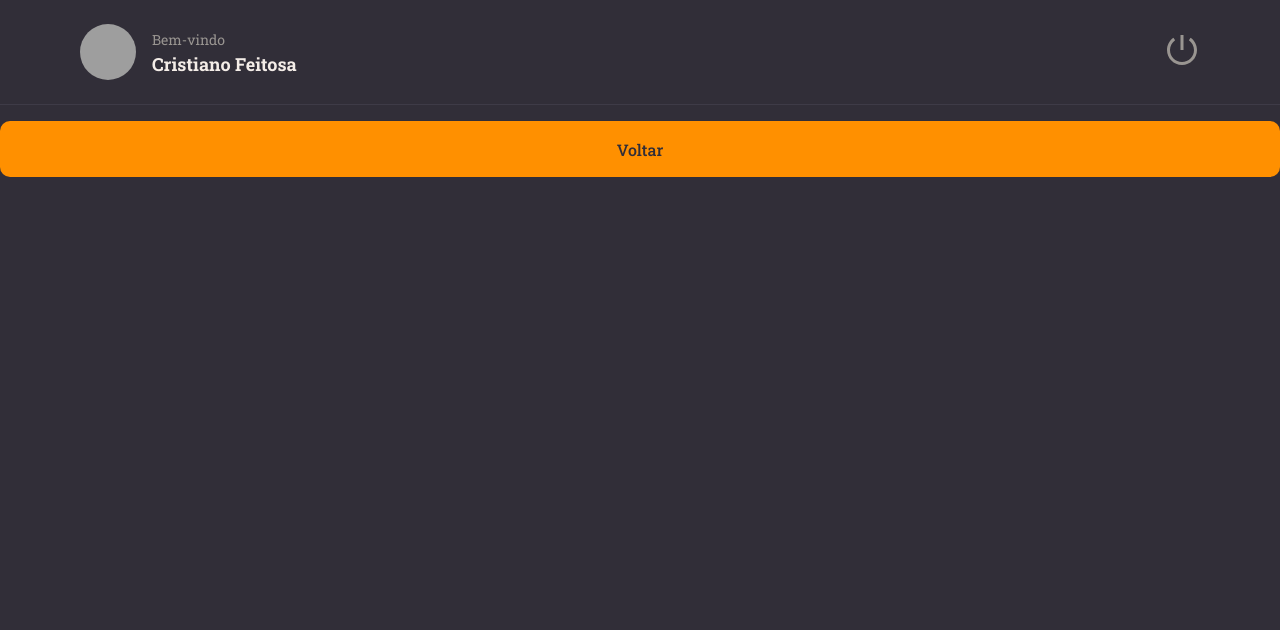
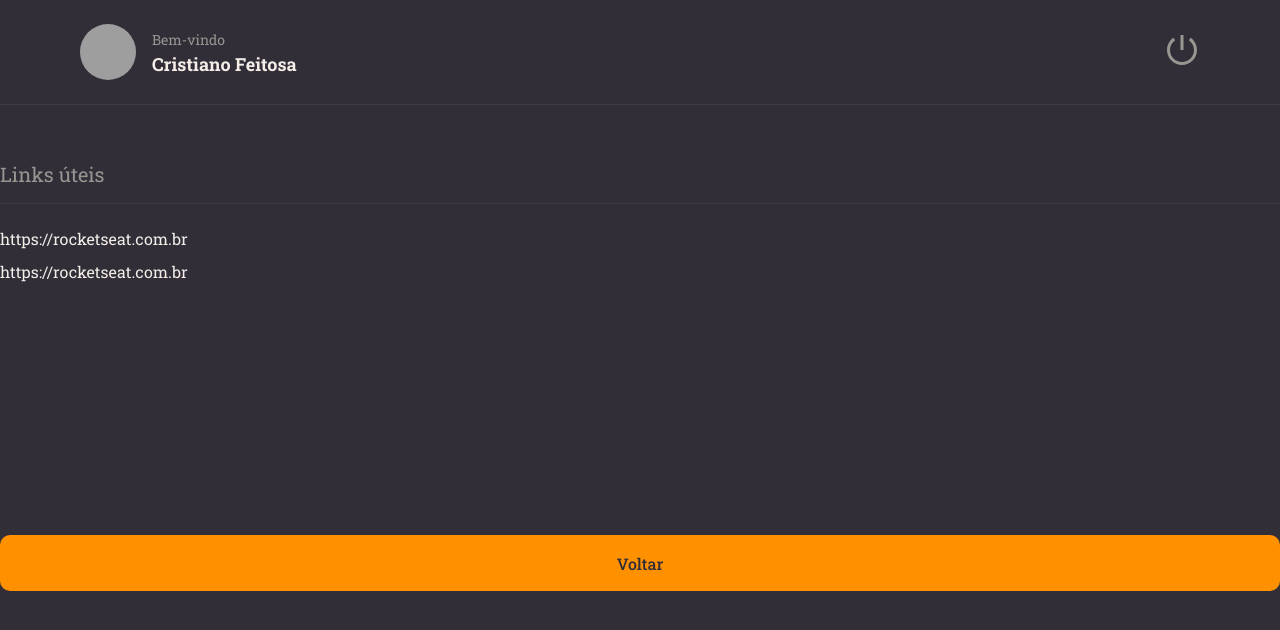
Before and after one commit to crisfeitosa/rocketnotes, a React (Vite) app: page / in a window 1280 px wide. Shown: the top 630 px of the page. Built offline with nearby package versions, Linux system fonts and the light colour scheme; grey boxes are pictures that could not be loaded.

Commit message:
Children

```diff
--- /dev/null
+++ b/src/components/Section/index.tsx
@@ -0,0 +1,15 @@
+import { Container } from './styles'
+
+interface SectionProps {
+  title: string
+  children: React.ReactNode
+}
+
+export function Section({ title, children }: SectionProps) {
+  return (
+    <Container>
+      <h2>{title}</h2>
+      {children}
+    </Container>
+  )
+}
--- /dev/null
+++ b/src/components/Section/styles.ts
@@ -0,0 +1,18 @@
+import styled from 'styled-components'
+
+export const Container = styled.section`
+  margin: 3.5rem 0 1.75rem;
+
+  > h2 {
+    border-bottom-width: 1px;
+    border-bottom-style: solid;
+    border-bottom-color: ${({ theme}) => theme.COLORS.BACKGROUND_700};
+
+    padding-bottom: 1rem;
+    margin-bottom: 1.5rem;
+
+    color: ${({ theme}) => theme.COLORS.GRAY_100};
+    font-size: 1.25rem;
+    font-weight: 400;
+  }
+`
--- a/src/pages/Details/index.tsx
+++ b/src/pages/Details/index.tsx
@@ -1,12 +1,25 @@
-import { Container } from './styles'
+import { Container, Links } from './styles'
 
 import { Header } from '../../components/Header'
 import { Button } from '../../components/Button'
+import { Section } from '../../components/Section'
 
 export function Details() {
   return (
     <Container>
       <Header />
+
+      <Section title="Links úteis">
+        <Links>
+          <li>
+            <a href="#">https://rocketseat.com.br</a>
+          </li>
+          <li>
+            <a href="#">https://rocketseat.com.br</a>
+          </li>
+        </Links>
+      </Section>
+
       <Button title="Voltar" />
     </Container>
   )
--- a/src/pages/Details/styles.ts
+++ b/src/pages/Details/styles.ts
@@ -10,3 +10,15 @@
   "header"
   "content";
 `
+
+export const Links = styled.ul`
+  list-style: none;
+
+  > li {
+    margin-top: 0.75rem;
+
+    a {
+      color: ${({ theme }) => theme.COLORS.WHITE};
+    }
+  }
+`
```
